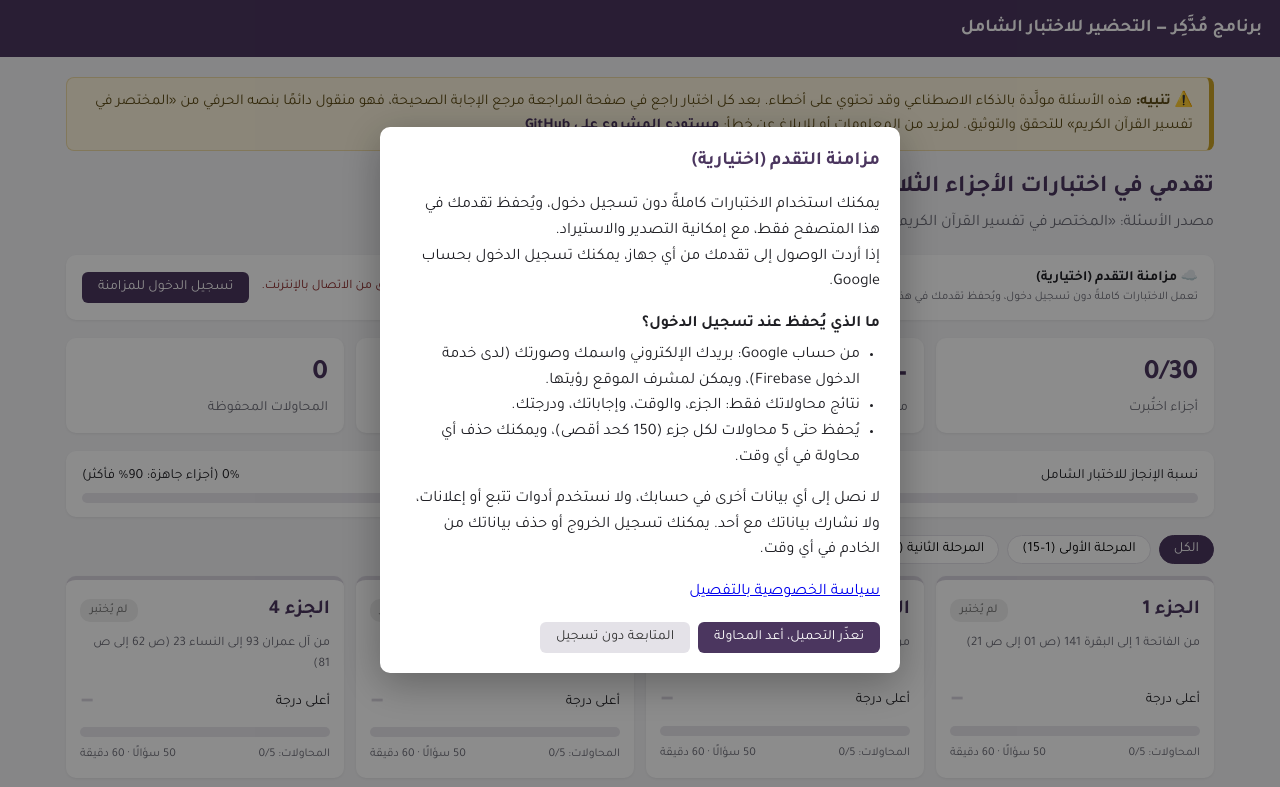
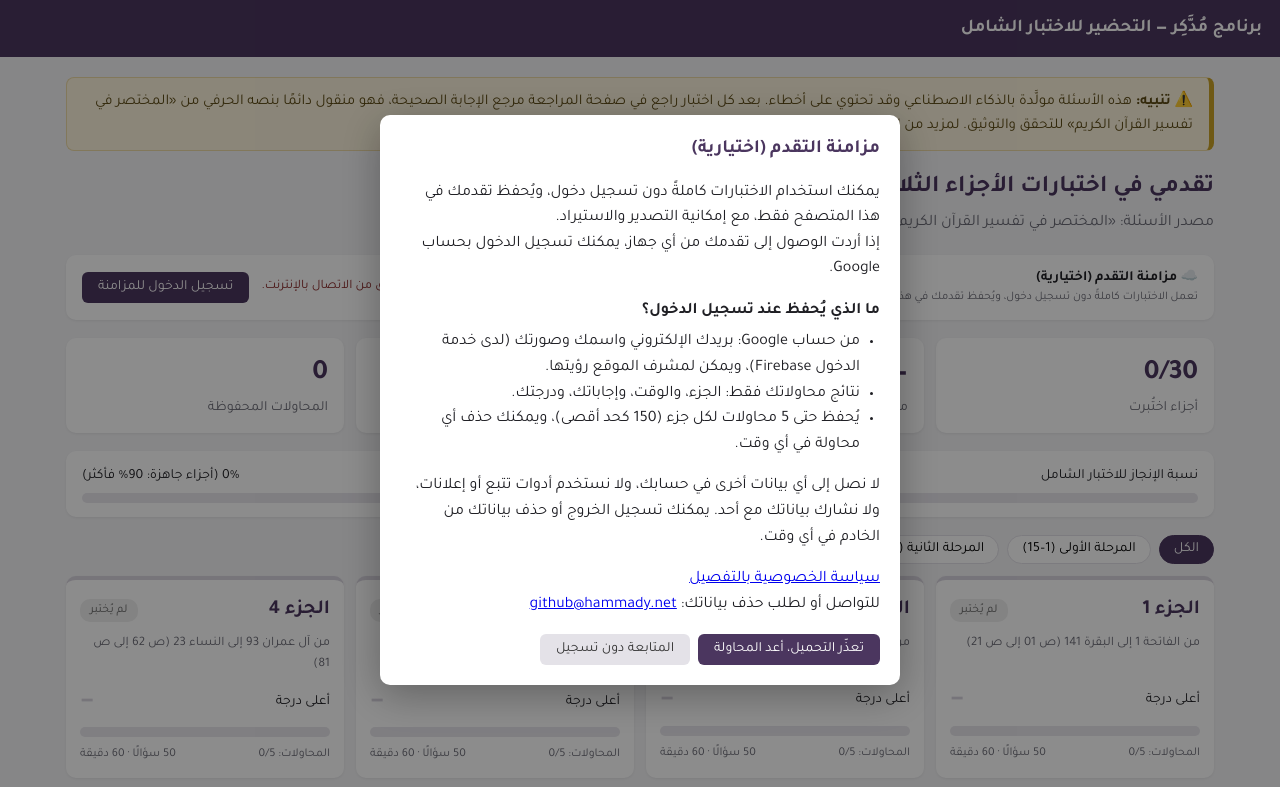
Before and after one commit to hammady/mukhtasar-tafsir-quizzes, a plain HTML site: page docs/index.html in a window 1280 px wide. Both pictures are taken after a click on the button "تسجيل الدخول للمزامنة". Shown: the top 787 px of the page. Drawn offline with Linux system fonts and the light colour scheme.

Commit message:
Show contact email in sync notice and README
Co-Authored-By: Claude Sonnet 5.5 <noreply@anthropic.com>

```diff
--- a/docs/index.html
+++ b/docs/index.html
@@ -407,7 +407,7 @@ render();
       "<li>نتائج محاولاتك فقط: الجزء، والوقت، وإجاباتك، ودرجتك.</li>"+
       "<li>يُحفظ حتى 5 محاولات لكل جزء (150 كحد أقصى)، ويمكنك حذف أي محاولة في أي وقت.</li></ul>"+
       "<p>لا نصل إلى أي بيانات أخرى في حسابك، ولا نستخدم أدوات تتبع أو إعلانات، ولا نشارك بياناتك مع أحد. يمكنك تسجيل الخروج أو حذف بياناتك من الخادم في أي وقت.</p>"+
-      "<p><a href='"+REPO+"' target='_blank' rel='noopener'>سياسة الخصوصية بالتفصيل</a></p>",
+      "<p><a href='"+REPO+"' target='_blank' rel='noopener'>سياسة الخصوصية بالتفصيل</a><br>للتواصل أو لطلب حذف بياناتك: <a href='mailto:github@hammady.net'>github@hammady.net</a></p>",
       [{t:"تسجيل الدخول بحساب Google",c:"btn-p",f:function(){M.signIn()}},{t:"المتابعة دون تسجيل",c:"btn-s"}]);
     var go=document.querySelector(".mdl .btn-p"); if(go){var lbl=go.textContent; go.disabled=true; go.textContent="جارٍ التحميل…"; ready.then(function(ok){ if(ok){go.disabled=false;go.textContent=lbl}else{go.textContent="تعذّر التحميل، أعد المحاولة"} });}
   };
```
Also changed, not shown: assets/dashboard.html (+1 -1 lines), 1 other file.
